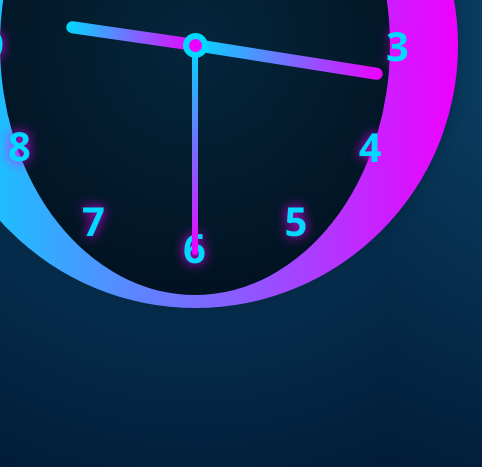
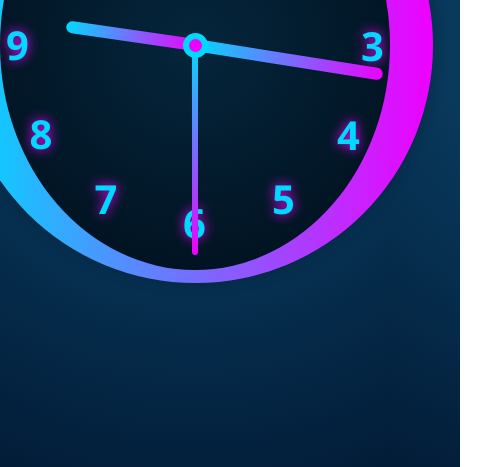
Before and after one commit to gogo142/Analog_Clock-, a plain HTML site: page index.html in a window 390 px wide. Shown: the part 377-844 px from the top of the page, 482 px wide, since content can reach past the window. Drawn offline with Linux system fonts and the light colour scheme.

Commit message:
fixed mobile version

```diff
--- a/style.css
+++ b/style.css
@@ -86,3 +86,51 @@ body{
     height: 210px;
     background: linear-gradient(to top, #00d9ff, #ee00ff);
 }
+
+@media screen and (max-width: 680px) {
+    .clock{
+        width: 470px;
+        height: 470px;
+        position: relative;
+        border-radius: 50%;
+        display: flex;
+        justify-content: center;
+        align-items: center;
+        background: radial-gradient(circle, #05263c, #000d1a);
+    }
+
+    .clock::before {
+        content: '';
+        width: 495px;
+        height: 495px;
+        position: absolute;
+        border-radius: 50%;
+        background: linear-gradient(to right, #00d9ff, #ee00ff);
+        box-shadow: 0 0 15px rgba(0, 0, 0, 0.2);
+        z-index: -1;
+    }
+  }
+
+@media screen and (max-width: 660px) {
+    .clock{
+        width: 450px;
+        height: 450px;
+        position: relative;
+        border-radius: 50%;
+        display: flex;
+        justify-content: center;
+        align-items: center;
+        background: radial-gradient(circle, #05263c, #000d1a);
+    }
+
+    .clock::before {
+        content: '';
+        width: 475px;
+        height: 475px;
+        position: absolute;
+        border-radius: 50%;
+        background: linear-gradient(to right, #00d9ff, #ee00ff);
+        box-shadow: 0 0 15px rgba(0, 0, 0, 0.2);
+        z-index: -1;
+    }
+  }
```
